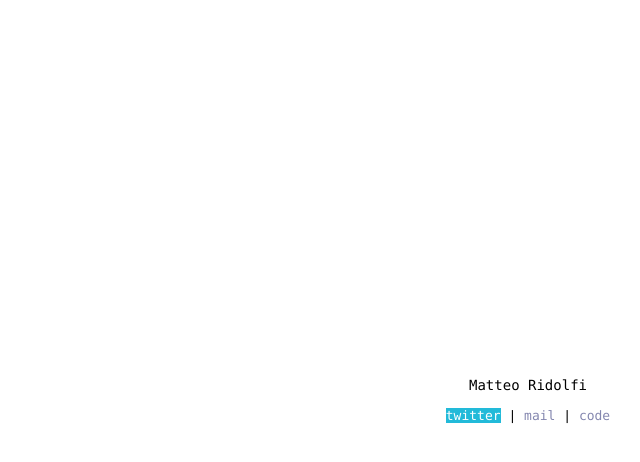
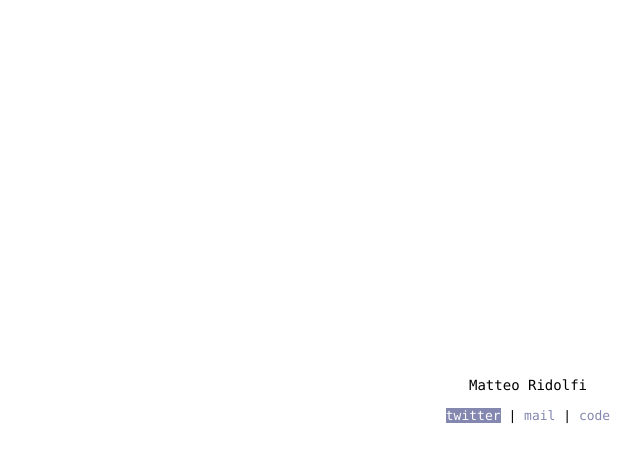
Before and after one commit to spezam/spezam.github.io, a plain HTML site: page index.html in a window 1280 px wide. In both pictures the pointer is over the link "twitter". Shown: the full height of the page, 112-752 px from the left. Drawn offline with Linux system fonts and the light colour scheme.

Commit message:
fixed hover color

```diff
--- a/index.html
+++ b/index.html
@@ -56,7 +56,8 @@ a {
 
 a:hover {
   color: #fff;
-  background: #22BAD9;
+  //background: #22BAD9;
+  background: #8487af;
   text-decoration: none;
 }
 
```
